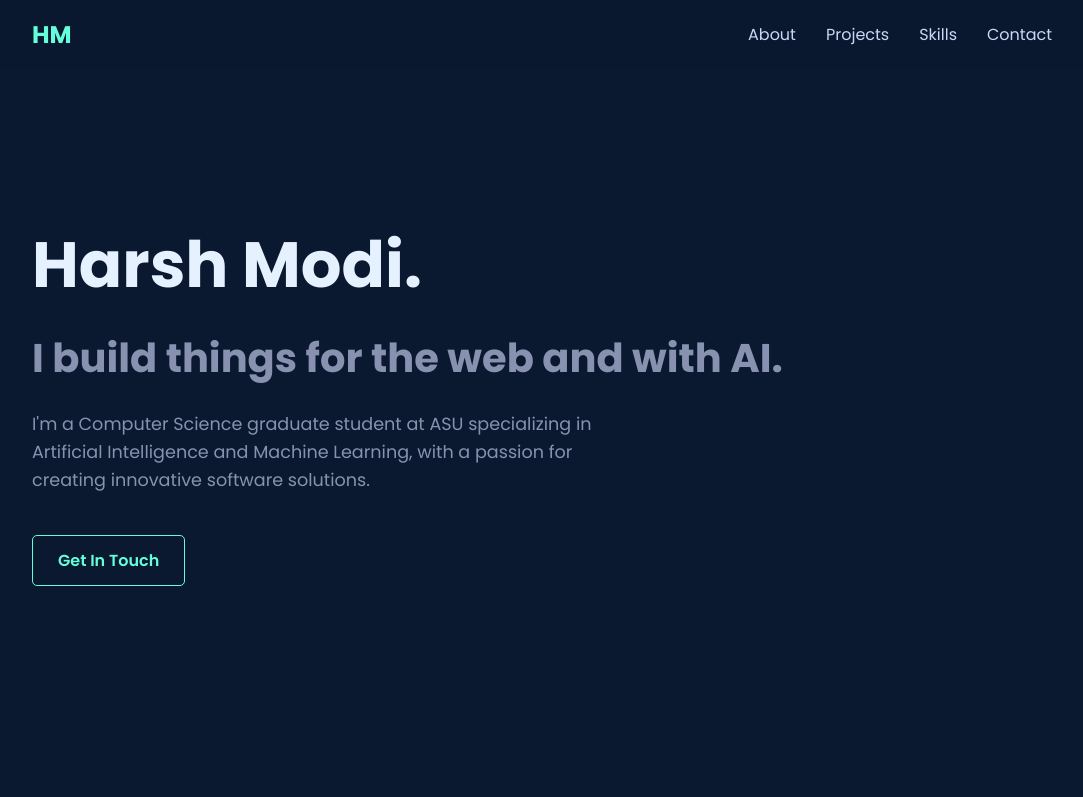
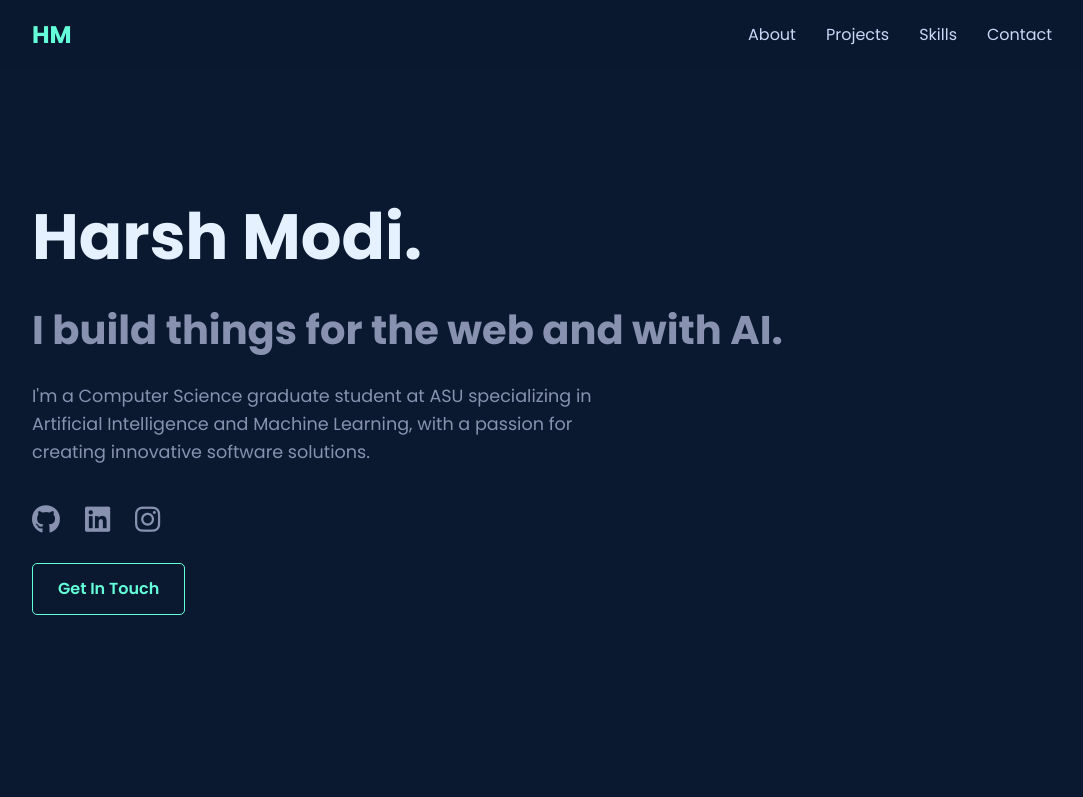
Before and after one commit to modiharsh23/modiharsh23.github.io, a plain HTML site: page index.html in a window 1280 px wide. Shown: the top 797 px of the page, without its empty margins (98-1181 px from the left). Drawn offline with Linux system fonts and the light colour scheme.

Commit message:
Update index.html

```diff
--- a/index.html
+++ b/index.html
@@ -202,6 +202,28 @@
             transform: scale(1.05);
         }
 
+        /* --- Social Media Links --- */
+        .social-links {
+            display: flex;
+            gap: 25px; /* Adjusts space between icons */
+            margin-top: 25px;
+            margin-bottom: 25px;
+            justify-content: flex-start; /* Aligns to the left for Hero section */
+        }
+        .social-links a i {
+            font-size: 1.8rem; /* Adjusts icon size */
+            color: var(--text-dark);
+            transition: color 0.3s, transform 0.3s;
+        }
+        .social-links a:hover i {
+            color: var(--accent-teal);
+            transform: translateY(-3px);
+        }
+        /* Center icons when used in the Contact section */
+        #contact .social-links {
+            justify-content: center;
+        }
+
         /* --- Projects Section --- */
         .project-grid {
             display: grid;
@@ -291,7 +313,12 @@
                 <h1>Harsh Modi.</h1>
                 <h3>I build things for the web and with AI.</h3>
                 <p>I'm a Computer Science graduate student at ASU specializing in Artificial Intelligence and Machine Learning, with a passion for creating innovative software solutions.</p>
-                <a href="mailto:[YOUR_EMAIL@example.com]" class="cta-button">Get In Touch</a>
+            <div class="social-links">
+                <a href="https://github.com/modiharsh23" target="_blank" aria-label="GitHub"><i class="fab fa-github"></i></a>
+                <a href="https://www.linkedin.com/in/harsh-modi-85b32523b/" target="_blank" aria-label="LinkedIn"><i class="fab fa-linkedin"></i></a>
+                <a href="https://www.instagram.com/modiharxh/" target="_blank" aria-label="Instagram"><i class="fab fa-instagram"></i></a>
+            </div>
+                <a href="mailto:harshmodi1369@gmail.com" class="cta-button">Get In Touch</a>
             </div>
         </section>
 
@@ -424,7 +451,13 @@
         <section id="contact" class="container">
             <h2>Get In Touch</h2>
             <p>I'm currently seeking opportunities for internships and full-time roles. My inbox is always open, whether you have a question or just want to say hi, I'll try my best to get back to you!</p>
-            <a href="mailto:[YOUR_EMAIL@example.com]" class="cta-button">Say Hello</a>
+            <a href="mailto:harshmodi1369@gmail.com" class="cta-button">Say Hello</a>
+            <br>
+            <div class="social-links">
+                <a href="https://github.com/modiharsh23" target="_blank" aria-label="GitHub"><i class="fab fa-github"></i></a>
+                <a href="https://www.linkedin.com/in/harsh-modi-85b32523b/" target="_blank" aria-label="LinkedIn"><i class="fab fa-linkedin"></i></a>
+                <a href="https://www.instagram.com/modiharxh/" target="_blank" aria-label="Instagram"><i class="fab fa-instagram"></i></a>
+            </div>
         </section>
     </main>
 
```
